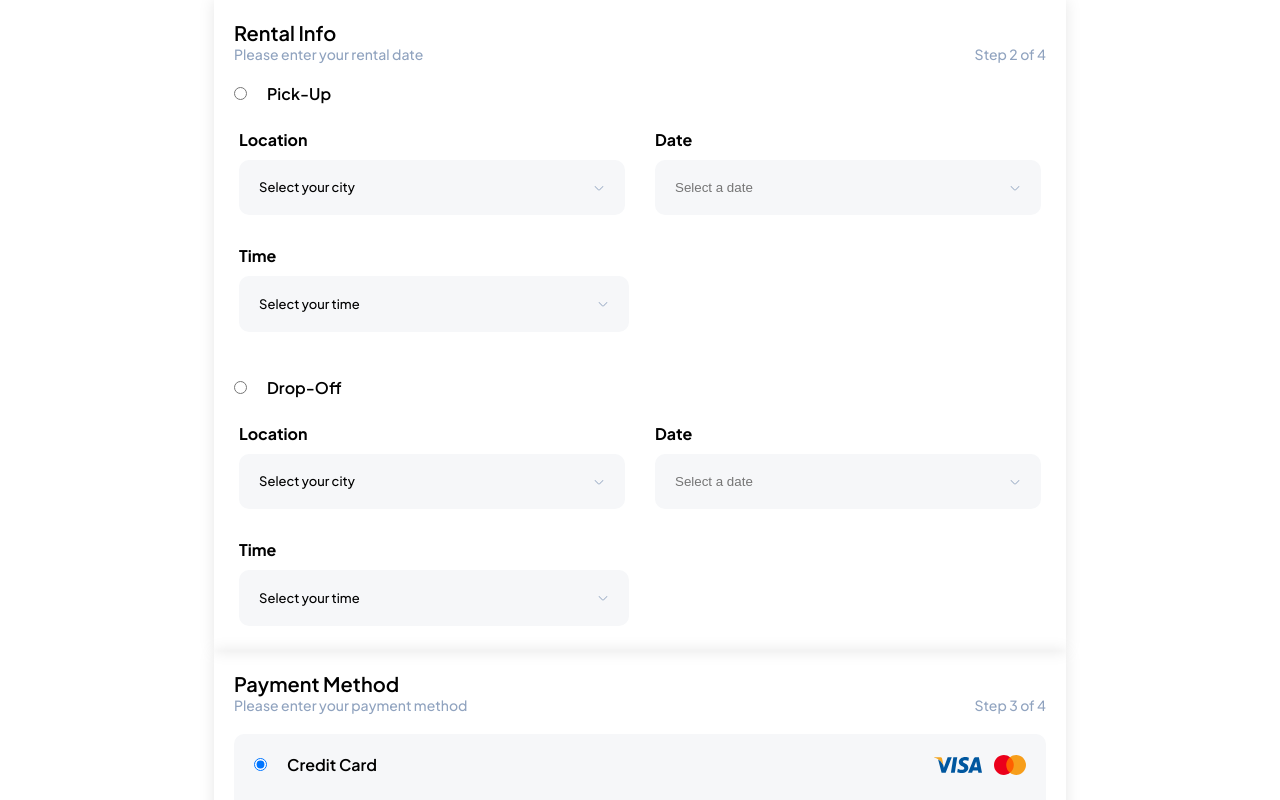
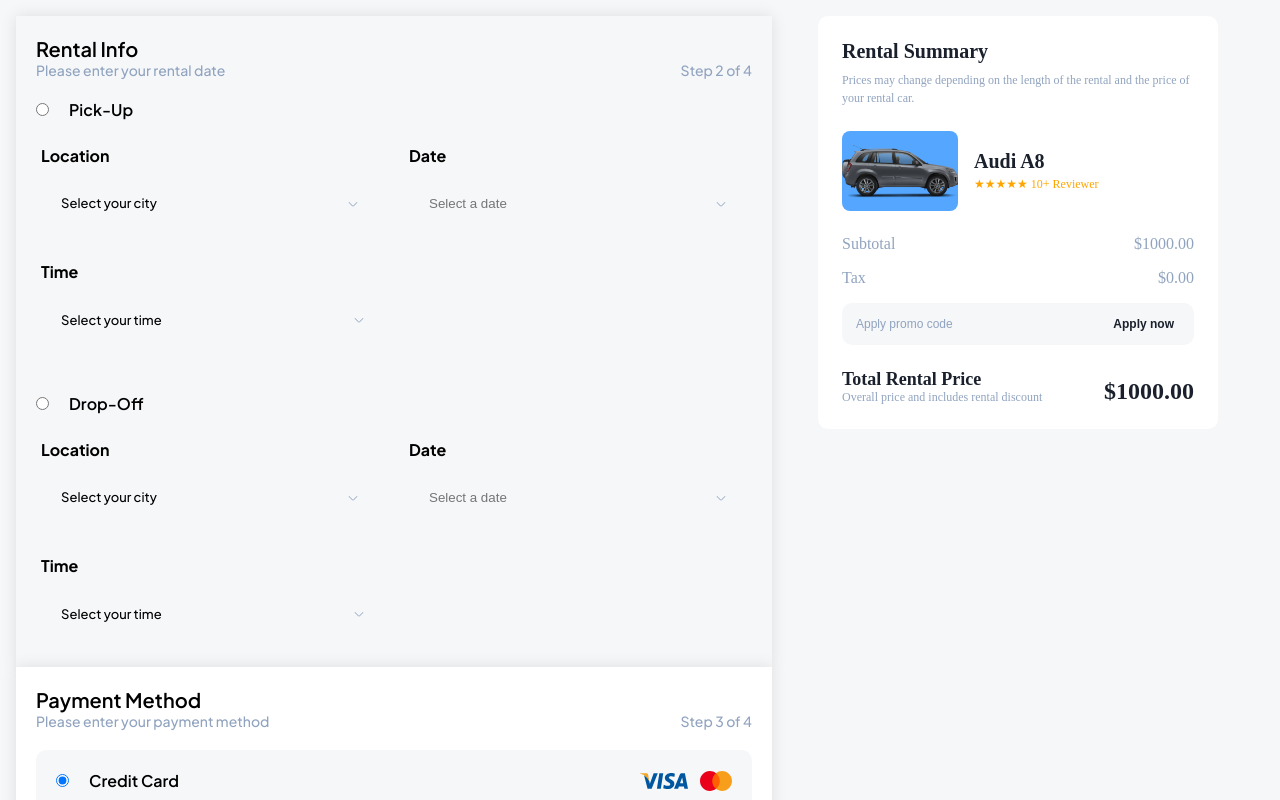
Before and after one commit to ozcsert/Morent, a Next.js app: page /payment in a window 1280 px wide. Shown: the top 800 px of the page. Built offline with nearby package versions, Linux system fonts and the light colour scheme.

Commit message:
[SE-26] - fatih commit

```diff
--- a/src/app/(main)/payment/page.tsx
+++ b/src/app/(main)/payment/page.tsx
@@ -1,10 +1,12 @@
-"use client"
-import "./styles.scss"
-import PaymentMethod from "@/components/Payment"
-import { useForm, SubmitHandler } from "react-hook-form"
-import Confirmation from "@/components/Confirmation"
-import { PaymentFormValues } from "@/types/typeList"
-import RentalInfo from "@/components/RentalInfo"
+"use client";
+import "./styles.scss";
+import PaymentMethod from "@/components/Payment";
+import { useForm, SubmitHandler } from "react-hook-form";
+import Confirmation from "@/components/Confirmation";
+import { PaymentFormValues } from "@/types/typeList";
+import RentalInfo from "@/components/RentalInfo";
+import RentalSummary from "@/components/RentalSummary";
+import AllNewRush from "../../images/recommendation/All New Rush.png";
 
 const Payment: React.FC = () => {
   const {
@@ -32,21 +34,36 @@ const Payment: React.FC = () => {
         time: "",
       },
     },
-  })
+  });
 
   const onSubmit: SubmitHandler<PaymentFormValues> = (
     data: PaymentFormValues
   ) => {
-    console.log("Form Data Submitted:", data)
-  }
+    console.log("Form Data Submitted:", data);
+  };
 
   return (
-    <div>
-      <RentalInfo control={control} register={register} errors={errors} />
-      <PaymentMethod register={register} errors={errors} setValue={setValue} />
-      <Confirmation handleSubmit={handleSubmit} onSubmit={onSubmit} />
+    <div className="billing-container">
+      <div className="billing-payment">
+        <RentalInfo control={control} register={register} errors={errors} />
+        <PaymentMethod
+          register={register}
+          errors={errors}
+          setValue={setValue}
+        />
+        <Confirmation handleSubmit={handleSubmit} onSubmit={onSubmit} />
+      </div>
+      <div className="rental-summary-container">
+        <RentalSummary
+          carName="Audi A8"
+          imageUrl={AllNewRush}
+          rating={5}
+          reviewCount={10}
+          subtotal={1000}
+        />
+      </div>
     </div>
-  )
-}
+  );
+};
 
-export default Payment
+export default Payment;
--- a/src/app/(main)/payment/styles.scss
+++ b/src/app/(main)/payment/styles.scss
@@ -0,0 +1,15 @@
+.billing-container {
+  max-width: 1440px;
+  display: flex;
+  background-color: #f6f7f9;
+  padding: 16px;
+
+  .rental-summary-container {
+    max-width: 492px;
+    width: 100%;
+    margin: 0 auto;
+    display: flex;
+    flex-direction: column;
+    padding: 0 20px 0 20px;
+  }
+}
--- a/src/components/Payment/styles.scss
+++ b/src/components/Payment/styles.scss
@@ -9,6 +9,7 @@
   font-family: var(--font-plus-jakarta-sans), sans-serif;
   gap: 20px;
   font-weight: 600;
+  background-color: #ffffff;
   .payment-container__title {
     .payment__subinfo {
       display: flex;
--- a/src/components/RentalSummary/styles.scss
+++ b/src/components/RentalSummary/styles.scss
@@ -2,7 +2,6 @@
   background-color: #fff;
   border-radius: 10px;
   padding: 20px;
-  box-shadow: 0 4px 16px rgba(0, 0, 0, 0.05);
   max-width: 100%;
   width: 100%;
   margin: 0 auto;
@@ -16,7 +15,7 @@
     font-size: 18px;
     font-weight: 700;
     margin-bottom: 8px;
-    color: #1A202C;
+    color: #1a202c;
 
     @media (min-width: 768px) {
       font-size: 20px;
@@ -25,7 +24,7 @@
 
   .subtitle {
     font-size: 12px;
-    color: #90A3BF;
+    color: #90a3bf;
     margin-bottom: 20px;
     line-height: 1.5;
 
@@ -46,7 +45,7 @@
     .car-image {
       width: 100px;
       height: 70px;
-      background-color: #54A6FF;
+      background-color: #54a6ff;
       border-radius: 8px;
       display: flex;
       justify-content: center;
@@ -65,7 +64,7 @@
         font-size: 18px;
         font-weight: 700;
         margin: 0 0 4px 0;
-        color: #1A202C;
+        color: #1a202c;
 
         @media (min-width: 768px) {
           font-size: 20px;
@@ -74,7 +73,7 @@
 
       .rating {
         font-size: 12px;
-        color: #FFA500;
+        color: #ffa500;
       }
     }
   }
@@ -87,7 +86,7 @@
       justify-content: space-between;
       margin-bottom: 12px;
       font-size: 14px;
-      color: #90A3BF;
+      color: #90a3bf;
 
       @media (min-width: 768px) {
         margin-bottom: 16px;
@@ -99,7 +98,7 @@
   .promo-code {
     display: flex;
     margin-bottom: 20px;
-    background-color: #F6F7F9;
+    background-color: #f6f7f9;
     border-radius: 10px;
     overflow: hidden;
 
@@ -113,21 +112,21 @@
       border: none;
       background-color: transparent;
       font-size: 12px;
-      color: #90A3BF;
+      color: #90a3bf;
 
       @media (min-width: 768px) {
         padding: 14px;
       }
 
       &::placeholder {
-        color: #90A3BF;
+        color: #90a3bf;
       }
     }
 
     button {
       padding: 12px 16px;
       background-color: transparent;
-      color: #1A202C;
+      color: #1a202c;
       border: none;
       cursor: pointer;
       font-size: 12px;
@@ -144,7 +143,7 @@
     justify-content: space-between;
     align-items: flex-end;
     font-size: 14px;
-    color: #1A202C;
+    color: #1a202c;
 
     @media (min-width: 768px) {
       font-size: 16px;
@@ -165,7 +164,7 @@
 
       .info {
         font-size: 10px;
-        color: #90A3BF;
+        color: #90a3bf;
 
         @media (min-width: 768px) {
           font-size: 12px;
@@ -176,7 +175,7 @@
     .price {
       font-size: 20px;
       font-weight: 700;
-      color: #1A202C;
+      color: #1a202c;
 
       @media (min-width: 768px) {
         font-size: 24px;
```
Also changed, not shown: src/components/Payment/index.tsx (+28 -29 lines), src/components/RentalInfo/index.tsx (+6 -6 lines), src/components/RentalSummary/index.tsx (+16 -10 lines).
